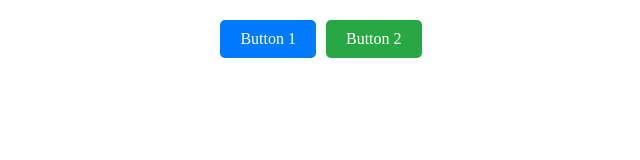
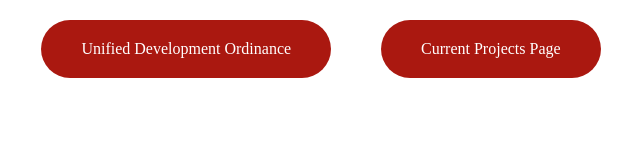
Before and after one commit to asandoval45-hash/storymap-buttons, a plain HTML site: page index.html in a window 1280 px wide. Shown: the whole page, without its empty margins (319-959 px from the left). Drawn offline with Linux system fonts and the light colour scheme.

Commit message:
Update index.html

```diff
--- a/index.html
+++ b/index.html
@@ -6,17 +6,17 @@
 </head>
 <body style="margin:0; padding:20px;">
 
-  <div style="display: flex; justify-content: center; gap: 10px;">
-    <a href="https://example.com"
+  <div style="display: flex; justify-content: center; gap: 50px;">
+    <a href="https://online.encodeplus.com/regs/yorkville-il/index.aspx"
        target="_blank"
-       style="padding: 10px 20px; background:#007bff; color:white; text-decoration:none; border-radius:5px;">
-       Button 1
+       style="padding: 20px 40px; background:#aa1810; color:white; text-decoration:none; border-radius: 999px;">
+       Unified Development Ordinance
     </a>
 
-    <a href="https://example.com"
+    <a href="https://www.yorkville.il.us/502/Current-Projects-Public-Hearings"
        target="_blank"
-       style="padding: 10px 20px; background:#28a745; color:white; text-decoration:none; border-radius:5px;">
-       Button 2
+       style="padding: 20px 40px; background:#aa1810; color:white; text-decoration:none; border-radius: 999px;">
+       Current Projects Page
     </a>
   </div>
 
```
